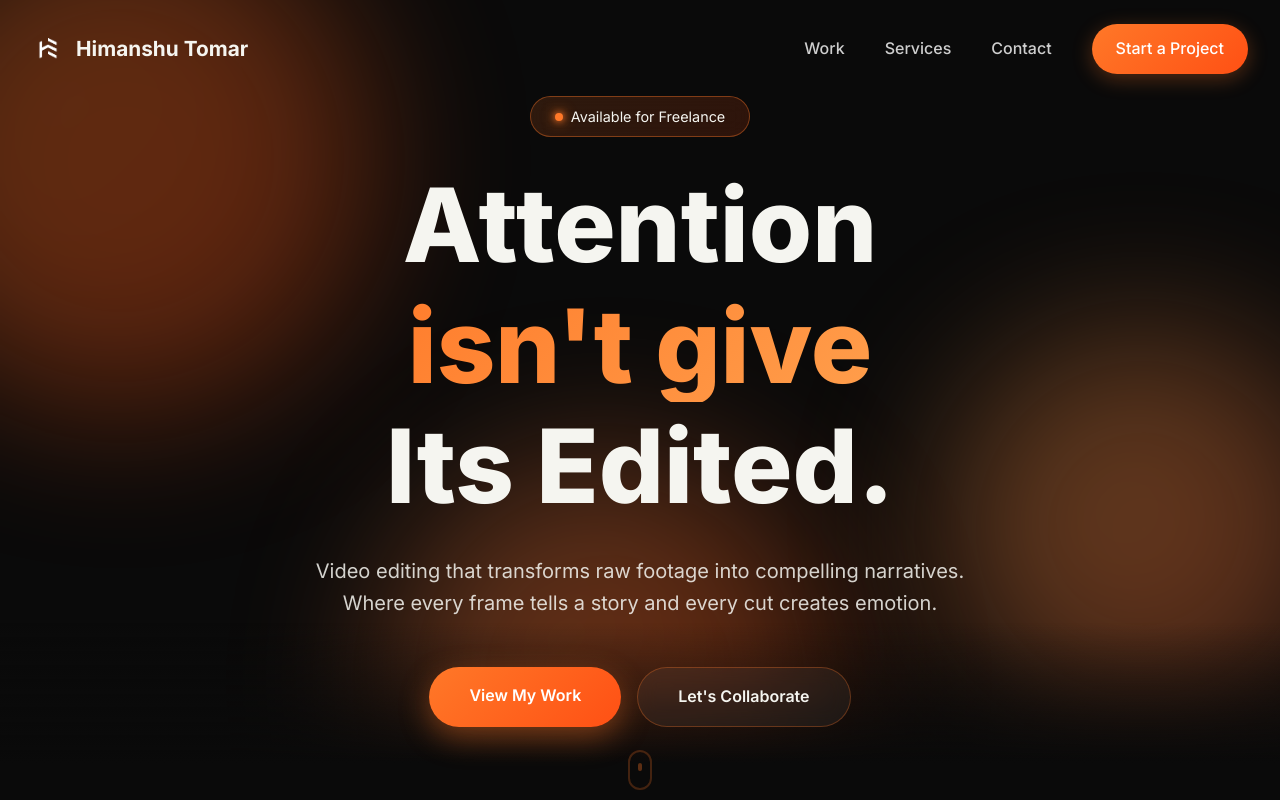
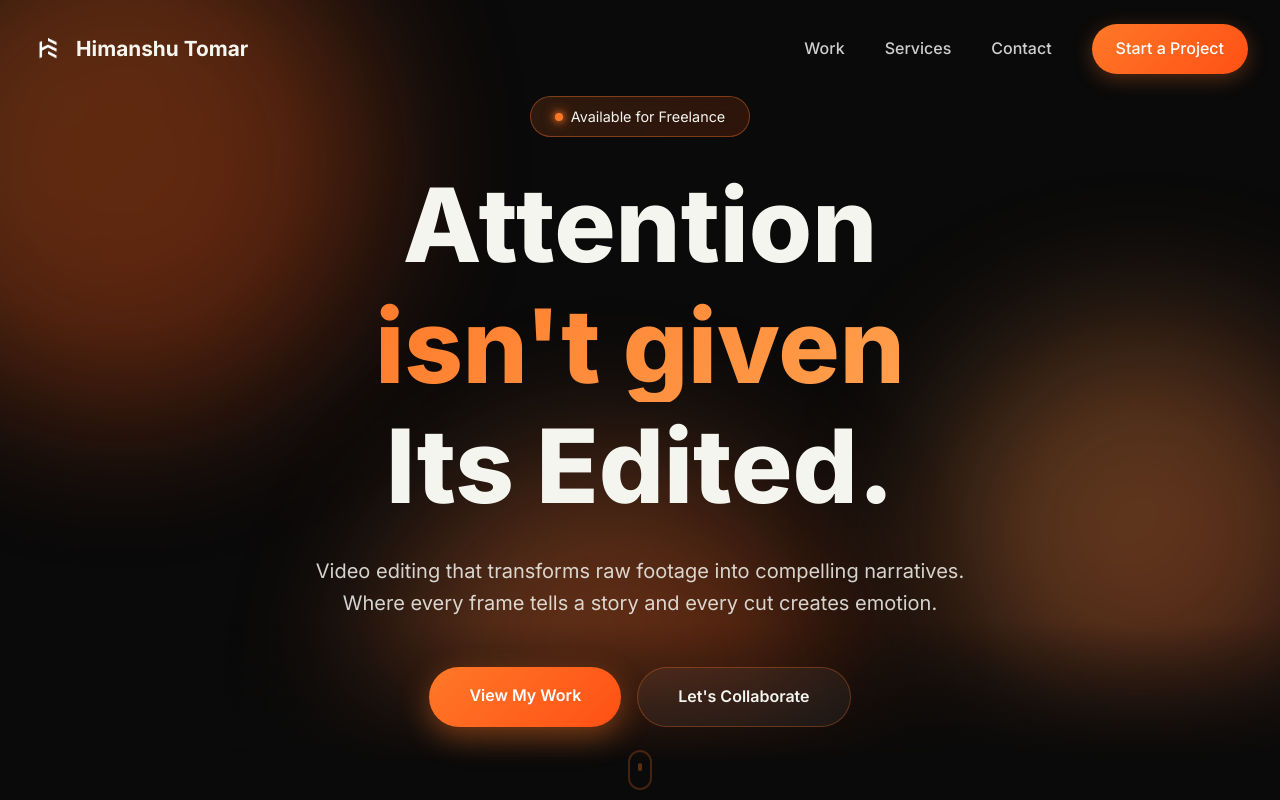
Before and after one commit to Himanshu10299/Video_editing_portfolio, a React (Vite) app in the folder portfolio/: page / in a window 1280 px wide. Shown: the top 800 px of the page. Built offline with nearby package versions, Linux system fonts and the light colour scheme; no server answers.

Commit message:
Stage 1 complete

```diff
--- a/portfolio/src/components/Hero.jsx
+++ b/portfolio/src/components/Hero.jsx
@@ -46,7 +46,7 @@ const Hero = () => {
 
         <h1 className="hero-title">
           <span className="title-line">Attention</span>
-          <span className="title-line highlight">isn't give</span>
+          <span className="title-line highlight">isn't given</span>
           <span className="title-line">Its Edited.</span>
         </h1>
 
```
